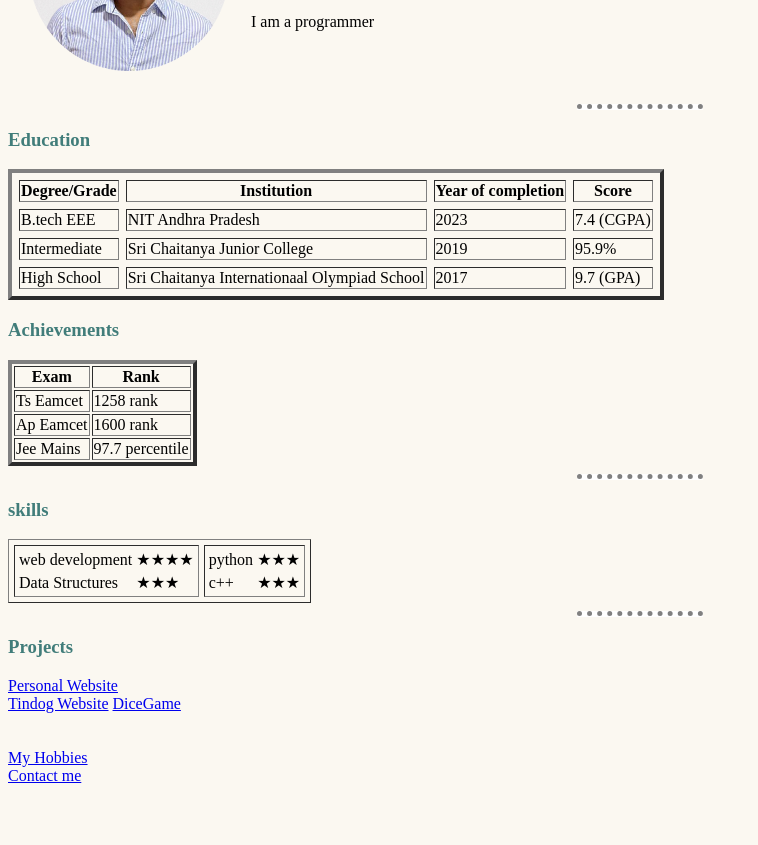
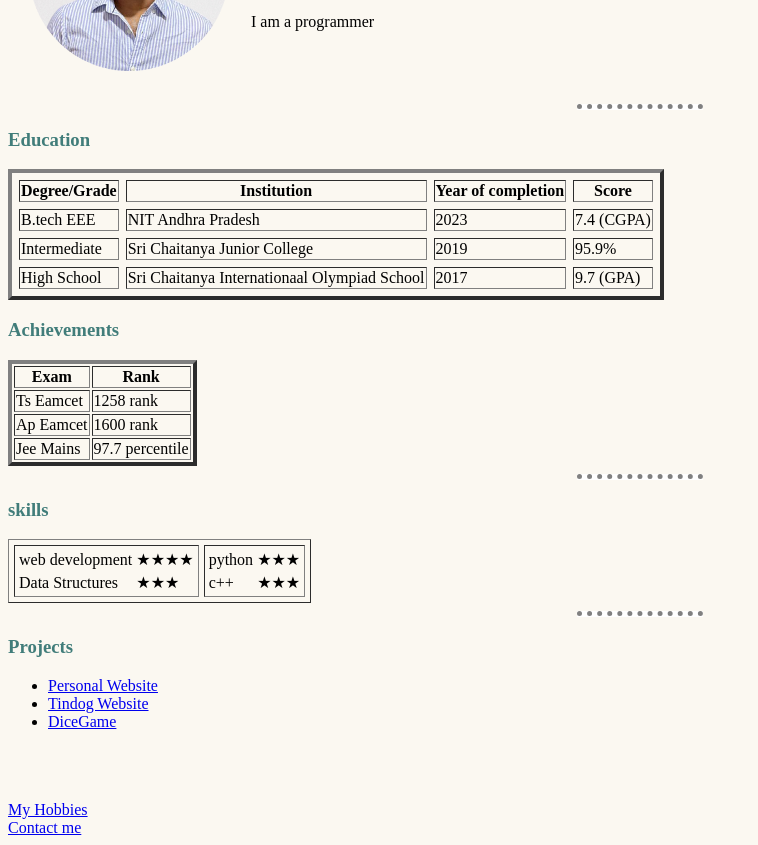
Before and after one commit to saketh554/cv, a plain HTML site: page index.html in a window 1280 px wide. Shown: the part 158-1003 px from the top of the page, without its empty margins (0-758 px from the left). Before the commit the page ends 951 px from the top, so only its background shows below. Drawn offline with Linux system fonts and the light colour scheme.

Commit message:
Update index.html

```diff
--- a/index.html
+++ b/index.html
@@ -105,10 +105,11 @@
   </table>
 <hr size="3" noshade>
   <h3>Projects</h3>
-<a href="https://saketh554.github.io/Personal-Website/">Personal Website</a>
-<br>
-<a href="https://saketh554.github.io/tindog/">Tindog Website</a>
-  <a href="https://saketh554.github.io/DiceGame/">DiceGame</a>
+<ul>
+  <li><a href="https://saketh554.github.io/Personal-Website/">Personal Website</a></li>
+  <li><a href="https://saketh554.github.io/tindog/">Tindog Website</a></li>
+  <li> <a href="https://saketh554.github.io/DiceGame/">DiceGame</a></li>
+</ul>
 <br>
 <br>
 <br>
```
